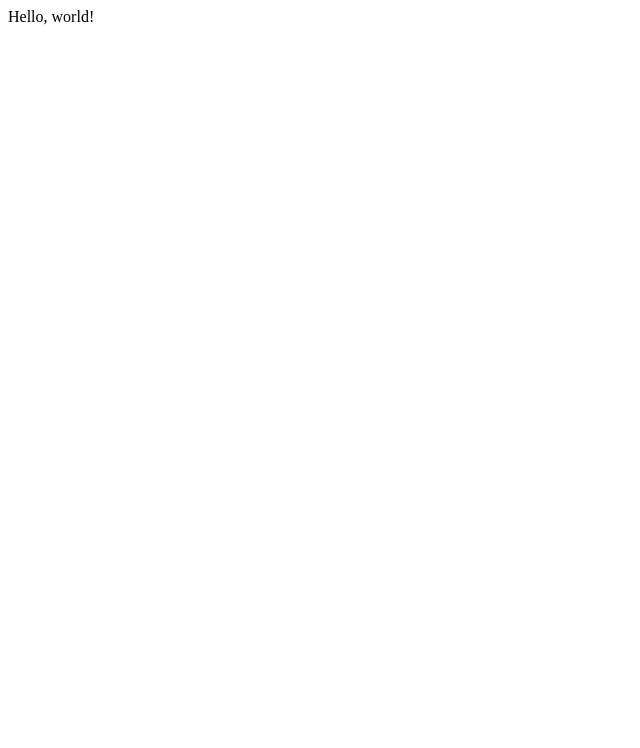
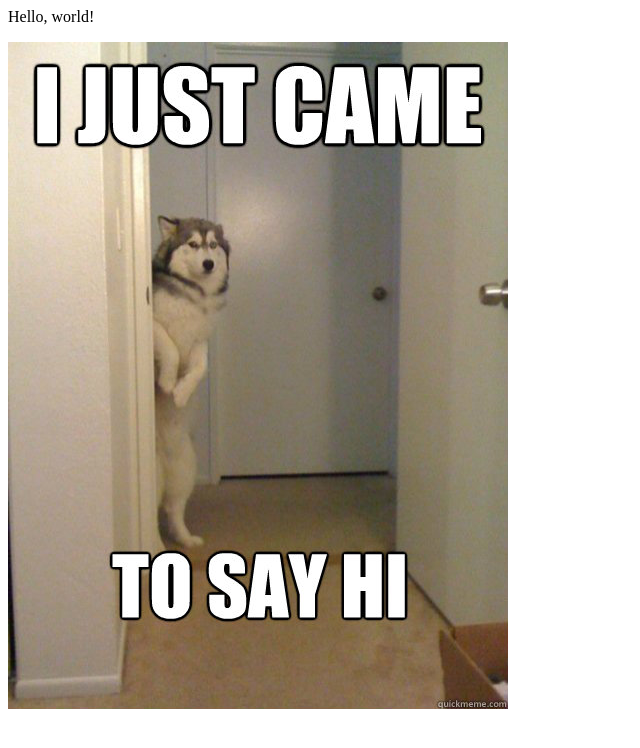
Before and after one commit to fnatalie/fnatalie.github.io, a plain HTML site: page index.html in a window 1280 px wide. Shown: the whole page, without its empty margins (0-640 px from the left). Drawn offline with Linux system fonts and the light colour scheme.

Commit message:
added img

```diff
--- a/index.html
+++ b/index.html
@@ -1,5 +1,6 @@
 <html>
 <body>
 <p>Hello, world!</p>
+<img src="huskyhello.jpg">
 </body>
 </html>
```
